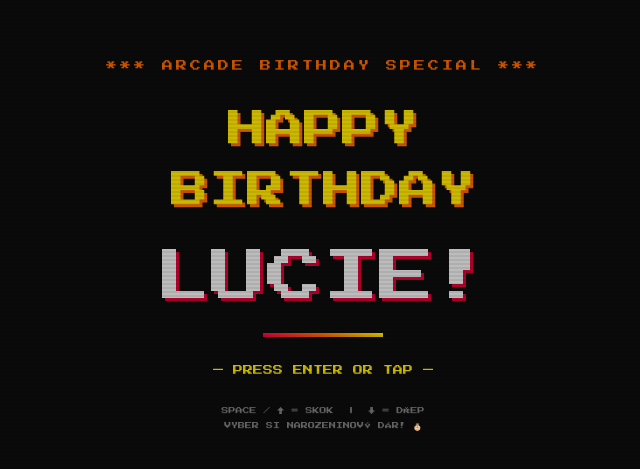
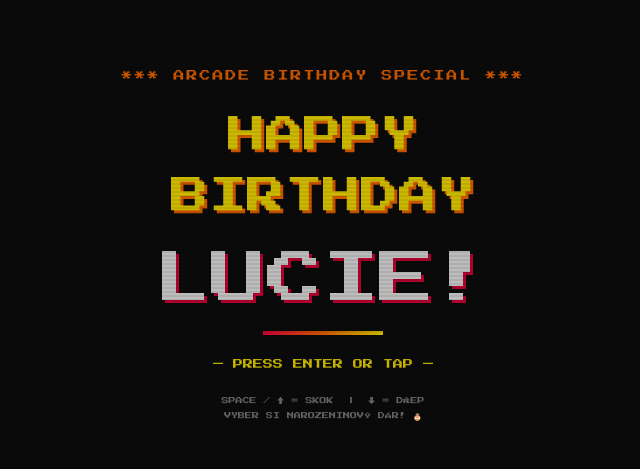
Before and after one commit to malcha132/lucie-birthday, a plain HTML site: page index.html in a window 1280 px wide. Shown: the part 153-622 px from the top of the page, without its empty margins (317-957 px from the left). Drawn offline with Linux system fonts and the light colour scheme.

Commit message:
Refactor font sizes and spacing with clamp function

```diff
--- a/index.html
+++ b/index.html
@@ -56,18 +56,20 @@
     align-items: center;
     justify-content: center;
     z-index: 100;
-    gap: 28px;
+    gap: clamp(10px, 3vh, 28px);
+    padding: 16px;
   }
 
   .title-top {
-    font-size: 11px;
+    font-size: clamp(7px, 2vw, 11px);
     color: var(--orange);
-    letter-spacing: 3px;
+    letter-spacing: 2px;
     animation: blink 1.2s step-end infinite;
+    text-align: center;
   }
 
   .title-main {
-    font-size: clamp(20px, 4vw, 38px);
+    font-size: clamp(14px, 5vw, 38px);
     color: var(--yellow);
     text-align: center;
     line-height: 1.6;
@@ -75,10 +77,11 @@
   }
 
   .title-name {
-    font-size: clamp(28px, 6vw, 56px);
+    font-size: clamp(20px, 8vw, 56px);
     color: var(--white);
     text-shadow: 3px 3px 0 var(--red);
     animation: pulse 2s ease-in-out infinite;
+    text-align: center;
   }
 
   @keyframes pulse {
@@ -97,14 +100,15 @@
   @keyframes slide { 0%{background-position:0%} 100%{background-position:200%} }
 
   .title-insert {
-    font-size: 10px;
+    font-size: clamp(7px, 2vw, 10px);
     color: var(--yellow);
     animation: blink 0.8s step-end infinite;
+    text-align: center;
   }
   @keyframes blink { 0%,100%{opacity:1} 50%{opacity:0} }
 
   .title-controls {
-    font-size: 7px;
+    font-size: clamp(6px, 1.5vw, 7px);
     color: #666;
     line-height: 2.2;
     text-align: center;
```
